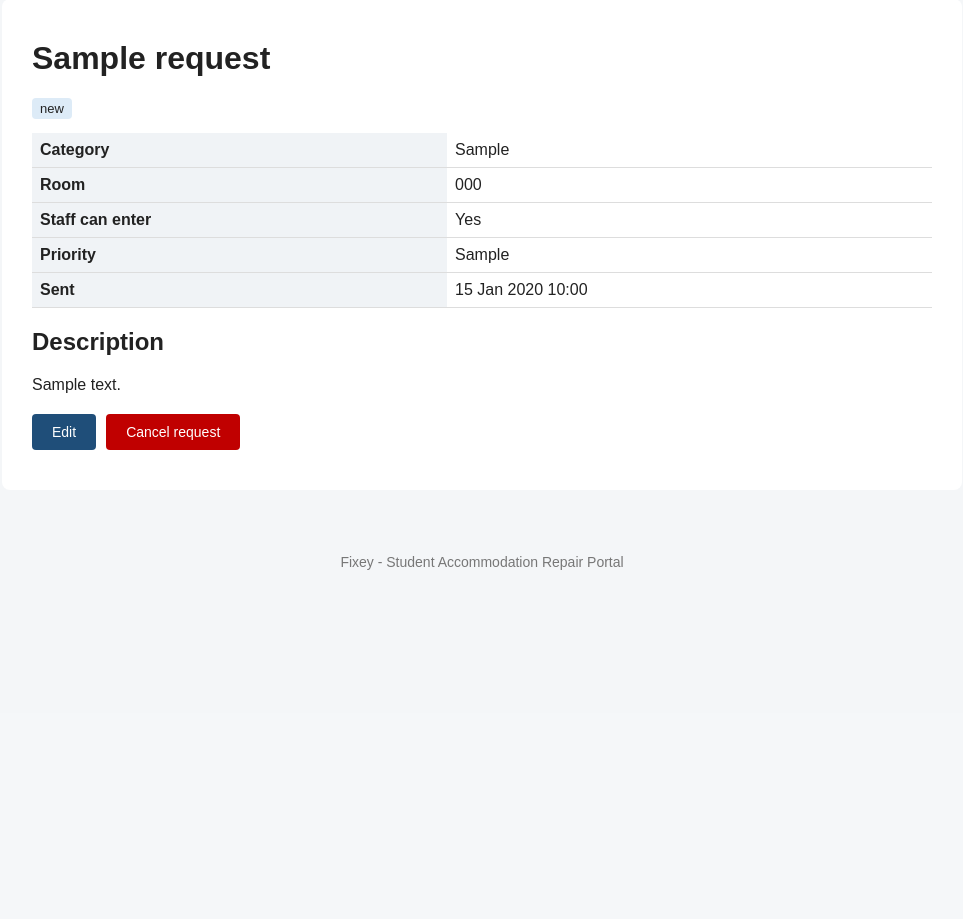
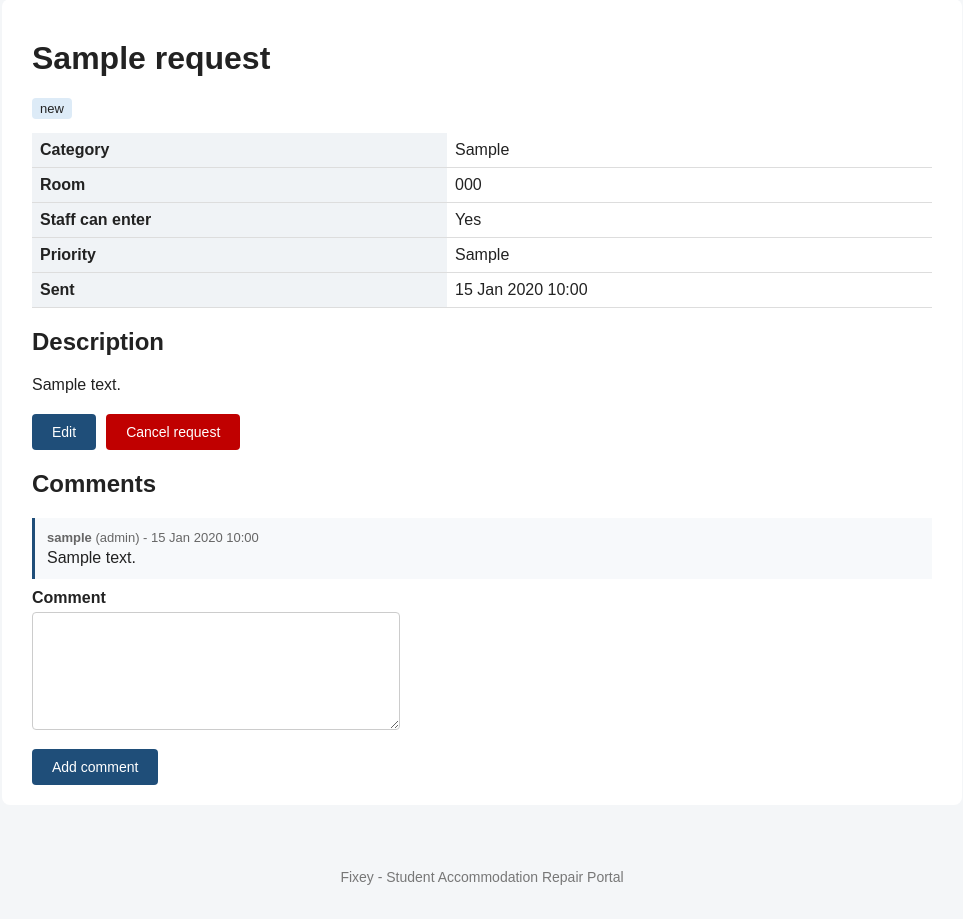
Before and after one commit to vishak-SOC/Fixey-Student-portal, a Flask app: page /requests/1 in a window 1280 px wide. Shown: the part 87-1006 px from the top of the page, without its empty margins (158-1121 px from the left). Before the commit the page ends 657 px from the top, so only its background shows below. Run offline with Flask 3, Linux system fonts and the light colour scheme; a user stored in the database is signed in; tables that the repository leaves empty hold one stand-in row (values such as "Sample post").

Commit message:
added comments

```diff
--- a/app/forms.py
+++ b/app/forms.py
@@ -61,3 +61,8 @@ class RequestForm(FlaskForm):
     ])
     entry_permission = BooleanField("Staff can enter my room if I am not there")
     submit = SubmitField("Send request")
+
+
+class CommentForm(FlaskForm):
+    text = TextAreaField("Comment", validators=[DataRequired(), Length(max=500)])
+    submit = SubmitField("Add comment")
--- a/app/models.py
+++ b/app/models.py
@@ -36,6 +36,8 @@ class RepairRequest(db.Model):
     created_at = db.Column(db.DateTime, default=datetime.now)
     updated_at = db.Column(db.DateTime, default=datetime.now, onupdate=datetime.now)
 
+    comments = db.relationship("Comment", order_by="Comment.created_at")
+
 
 class Comment(db.Model):
     __tablename__ = "comments"
@@ -45,6 +47,8 @@ class Comment(db.Model):
     author_id = db.Column(db.Integer, db.ForeignKey("users.id"), nullable=False)
     text = db.Column(db.Text, nullable=False)
     created_at = db.Column(db.DateTime, default=datetime.now)
+
+    author = db.relationship("User")
 
 
 class AuditLog(db.Model):
--- a/app/repairs.py
+++ b/app/repairs.py
@@ -1,7 +1,7 @@
 from flask import Blueprint, render_template, redirect, url_for, flash, abort
 from flask_login import login_required, current_user
-from .models import db, RepairRequest
-from .forms import RequestForm
+from .models import db, RepairRequest, Comment
+from .forms import RequestForm, CommentForm
 from .roles import role_required
 
 repairs = Blueprint("repairs", __name__)
@@ -56,7 +56,7 @@ def view_request(id):
     if not can_view(req):
         abort(403)
 
-    return render_template("request_view.html", req=req)
+    return render_template("request_view.html", req=req, form=CommentForm())
 
 
 def get_own_new_request(id):
@@ -107,3 +107,27 @@ def cancel_request(id):
 
     flash("Request cancelled.")
     return redirect(url_for("repairs.my_requests"))
+
+
+@repairs.route("/requests/<int:id>/comment", methods=["POST"])
+@login_required
+def add_comment(id):
+    req = db.get_or_404(RepairRequest, id)
+
+    if not can_view(req):
+        abort(403)
+    if req.status == "cancelled":
+        flash("This request is cancelled.")
+        return redirect(url_for("repairs.view_request", id=id))
+
+    form = CommentForm()
+
+    if form.validate_on_submit():
+        comment = Comment(request_id=req.id, author_id=current_user.id, text=form.text.data.strip())
+        db.session.add(comment)
+        db.session.commit()
+        flash("Comment added.")
+    else:
+        flash("Comment must be 1 to 500 characters.")
+
+    return redirect(url_for("repairs.view_request", id=id))
--- a/app/static/style.css
+++ b/app/static/style.css
@@ -199,3 +199,19 @@ a.btn {
 .btn.red:hover {
     background: #900000;
 }
+
+.comment {
+    border-left: 3px solid #1f4e79;
+    background: #f7f9fb;
+    padding: 8px 12px;
+    margin-bottom: 10px;
+}
+
+.comment p {
+    margin: 4px 0;
+}
+
+.comment .meta {
+    color: #666;
+    font-size: 13px;
+}
--- a/app/templates/request_view.html
+++ b/app/templates/request_view.html
@@ -28,6 +28,31 @@
 </div>
 {% endif %}
 
+<h2>Comments</h2>
+
+{% for comment in req.comments %}
+<div class="comment">
+    <p class="meta">
+        <strong>{{ comment.author.username }}</strong> ({{ comment.author.role }})
+        - {{ comment.created_at.strftime("%d %b %Y %H:%M") }}
+    </p>
+    <p>{{ comment.text }}</p>
+</div>
+{% else %}
+<p>No comments yet.</p>
+{% endfor %}
+
+{% if req.status != "cancelled" %}
+<form action="{{ url_for('repairs.add_comment', id=req.id) }}" method="POST" novalidate>
+    {{ form.hidden_tag() }}
+    <div class="field">
+        {{ form.text.label }}
+        {{ form.text() }}
+    </div>
+    {{ form.submit(class="btn") }}
+</form>
+{% endif %}
+
 {% if current_user.role == "student" %}
 <p><a href="{{ url_for('repairs.my_requests') }}">Back to my requests</a></p>
 {% endif %}
```
